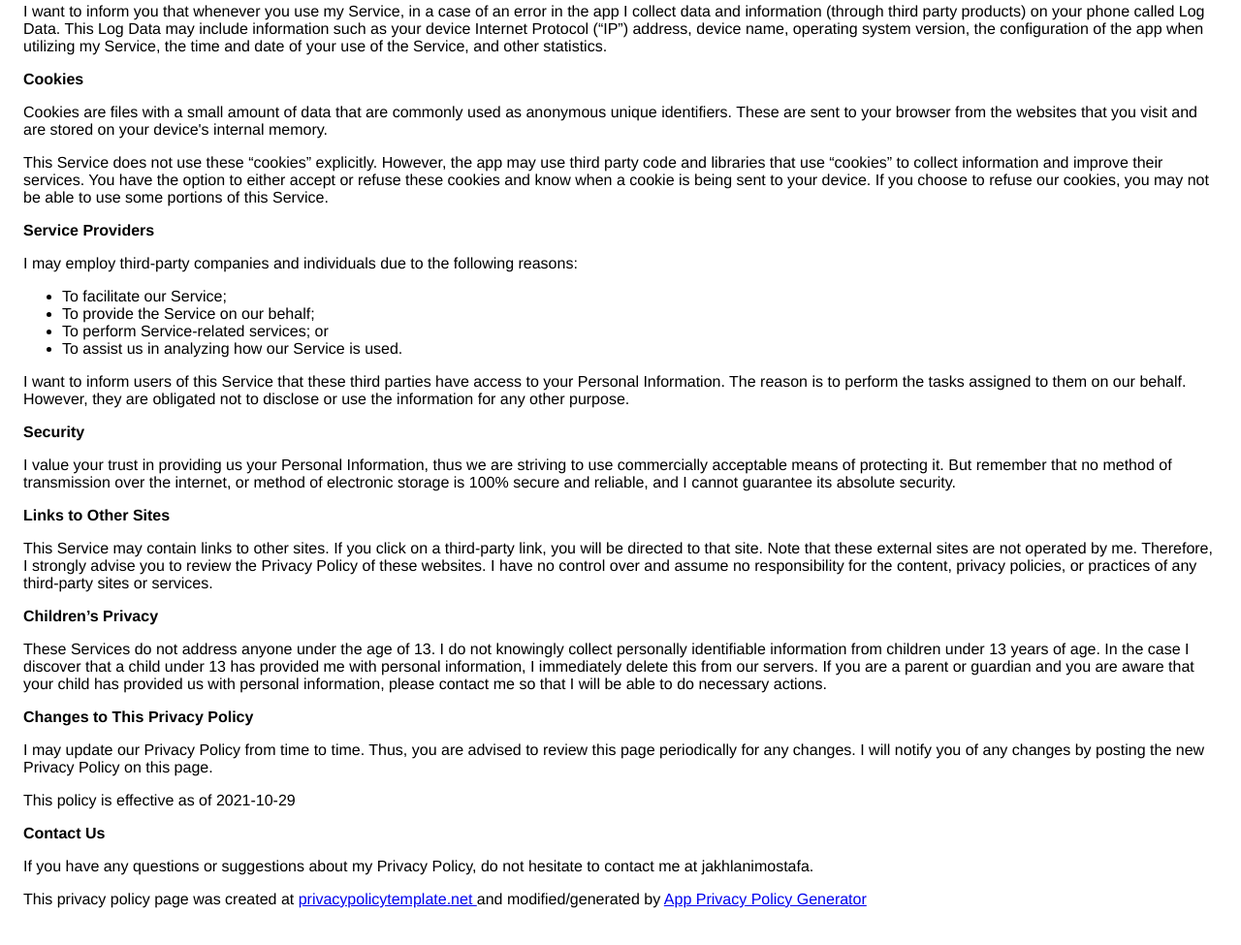
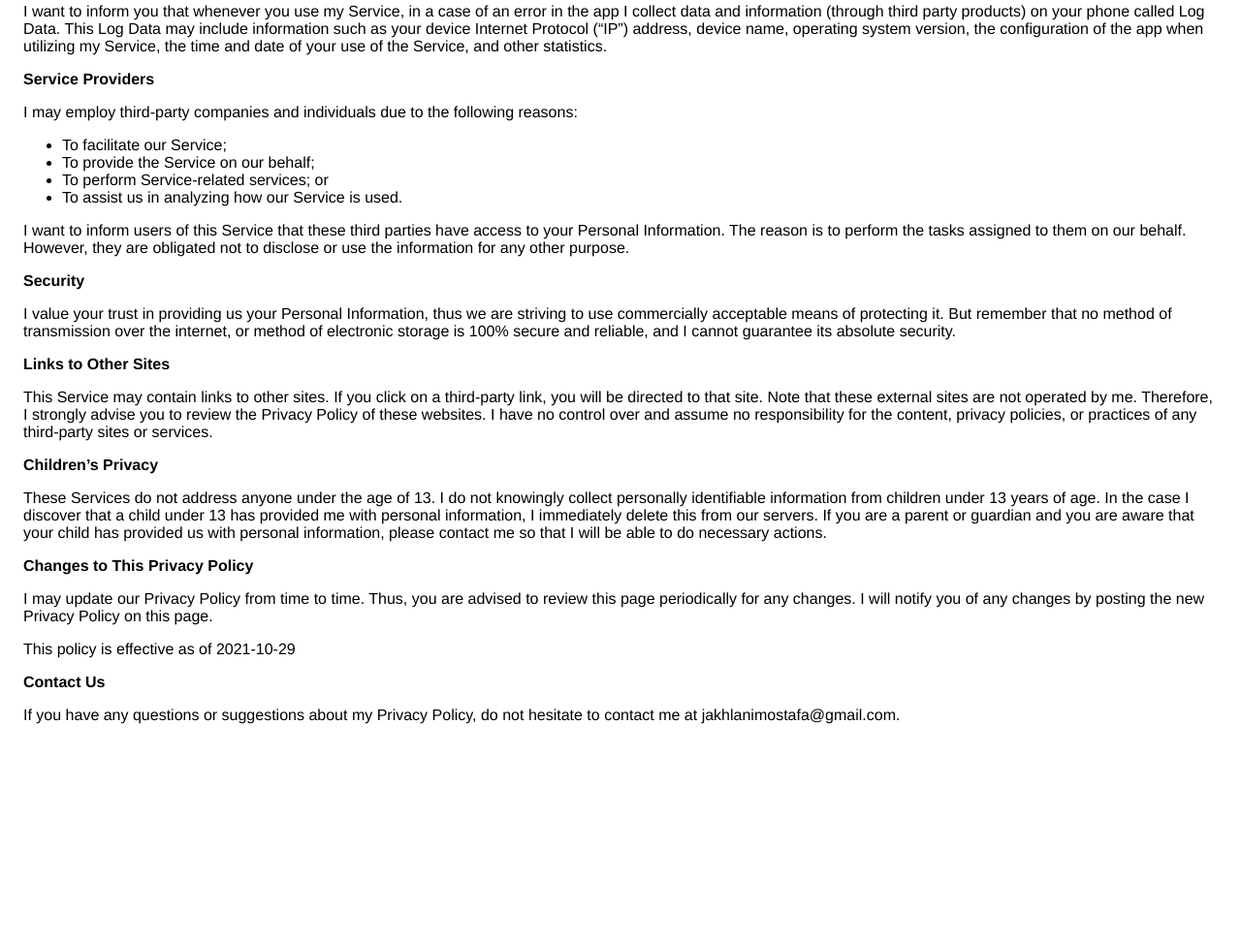
Before and after one commit to aizen991/aizen991.github.io, a plain HTML site: page index.html in a window 1280 px wide. Shown: the part 451-1426 px from the top of the page at 97% size. After the commit the page ends 1238 px from the top, so only its background shows below. Drawn offline with Linux system fonts and the light colour scheme.

Commit message:
Update index.html

```diff
--- a/index.html
+++ b/index.html
@@ -47,20 +47,7 @@
                   configuration of the app when utilizing my Service,
                   the time and date of your use of the Service, and other
                   statistics.
-                </p> <p><strong>Cookies</strong></p> <p>
-                  Cookies are files with a small amount of data that are
-                  commonly used as anonymous unique identifiers. These are sent
-                  to your browser from the websites that you visit and are
-                  stored on your device's internal memory.
-                </p> <p>
-                  This Service does not use these “cookies” explicitly. However,
-                  the app may use third party code and libraries that use
-                  “cookies” to collect information and improve their services.
-                  You have the option to either accept or refuse these cookies
-                  and know when a cookie is being sent to your device. If you
-                  choose to refuse our cookies, you may not be able to use some
-                  portions of this Service.
-                </p> <p><strong>Service Providers</strong></p> <p>
+                </p><p><strong>Service Providers</strong></p> <p>
                   I may employ third-party companies and
                   individuals due to the following reasons:
                 </p> <ul><li>To facilitate our Service;</li> <li>To provide the Service on our behalf;</li> <li>To perform Service-related services; or</li> <li>To assist us in analyzing how our Service is used.</li></ul> <p>
@@ -103,7 +90,6 @@
                   this page.
                 </p> <p>This policy is effective as of 2021-10-29</p> <p><strong>Contact Us</strong></p> <p>
                   If you have any questions or suggestions about my
-                  Privacy Policy, do not hesitate to contact me at jakhlanimostafa.
-                </p> <p>This privacy policy page was created at <a href="https://privacypolicytemplate.net" target="_blank" rel="noopener noreferrer">privacypolicytemplate.net </a>and modified/generated by <a href="https://app-privacy-policy-generator.nisrulz.com/" target="_blank" rel="noopener noreferrer">App Privacy Policy Generator</a></p>
+                  Privacy Policy, do not hesitate to contact me at jakhlanimostafa@gmail.com.
     </body>
     </html>
```
